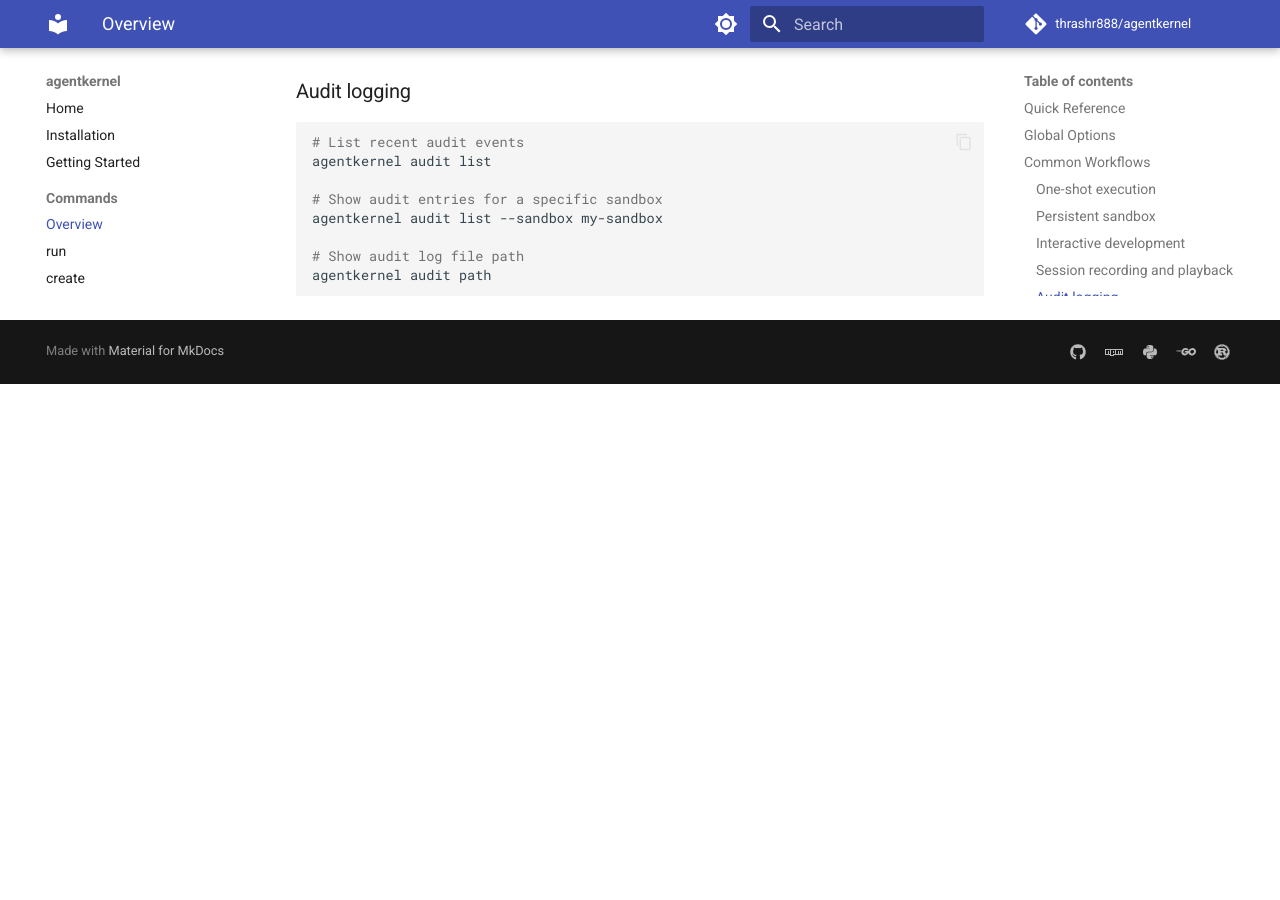
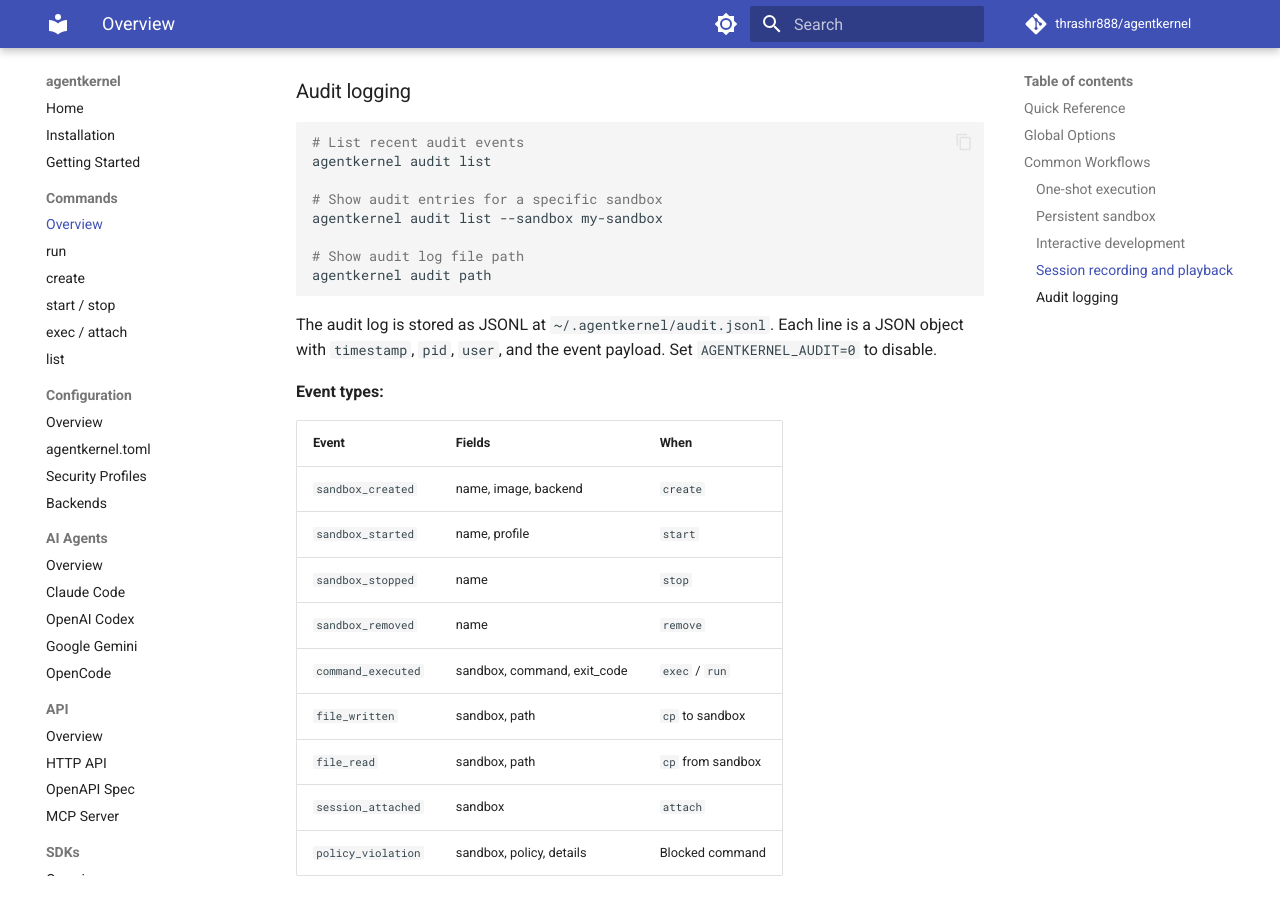
Before and after one commit to thrashr888/agentkernel, an MkDocs documentation site: the page built from docs/commands.md, in a window 1280 px wide and 900 px high, scrolled down 1951 px. Built offline with MkDocs 1.6.1 and Material for MkDocs 9.7.7, drawn with Linux system fonts in a browser that asks for light colours; comment, search, counter and statistics services are not loaded; before the commit the page ends 2335 px from its top, so only the background shows below that.

Commit message:
docs: document session recording, audit events, and config validation
- Add session recording section to cmd-exec-attach.md covering asciicast
  format, terminal size detection, and replay
- Document command filtering enforcement and policy_violation audit events
- Add domain filtering "not yet enforced" notice with admonition
- Add config validation warnings section to config-security.md
- Document all audit event types with fields and triggers in commands.md
- Document JSONL log format and AGENTKERNEL_AUDIT env var

Co-Authored-By: Claude Opus 4.5 <noreply@anthropic.com>

````diff
--- a/docs/commands.md
+++ b/docs/commands.md
@@ -76,3 +76,19 @@ agentkernel audit list --sandbox my-sandbox
 # Show audit log file path
 agentkernel audit path
 ```
+
+The audit log is stored as JSONL at `~/.agentkernel/audit.jsonl`. Each line is a JSON object with `timestamp`, `pid`, `user`, and the event payload. Set `AGENTKERNEL_AUDIT=0` to disable.
+
+**Event types:**
+
+| Event | Fields | When |
+|-------|--------|------|
+| `sandbox_created` | name, image, backend | `create` |
+| `sandbox_started` | name, profile | `start` |
+| `sandbox_stopped` | name | `stop` |
+| `sandbox_removed` | name | `remove` |
+| `command_executed` | sandbox, command, exit_code | `exec` / `run` |
+| `file_written` | sandbox, path | `cp` to sandbox |
+| `file_read` | sandbox, path | `cp` from sandbox |
+| `session_attached` | sandbox | `attach` |
+| `policy_violation` | sandbox, policy, details | Blocked command |
````
Also changed, not shown: docs/cmd-exec-attach.md (+17 -0 lines), docs/config-security.md (+13 -0 lines), 1 other file.
